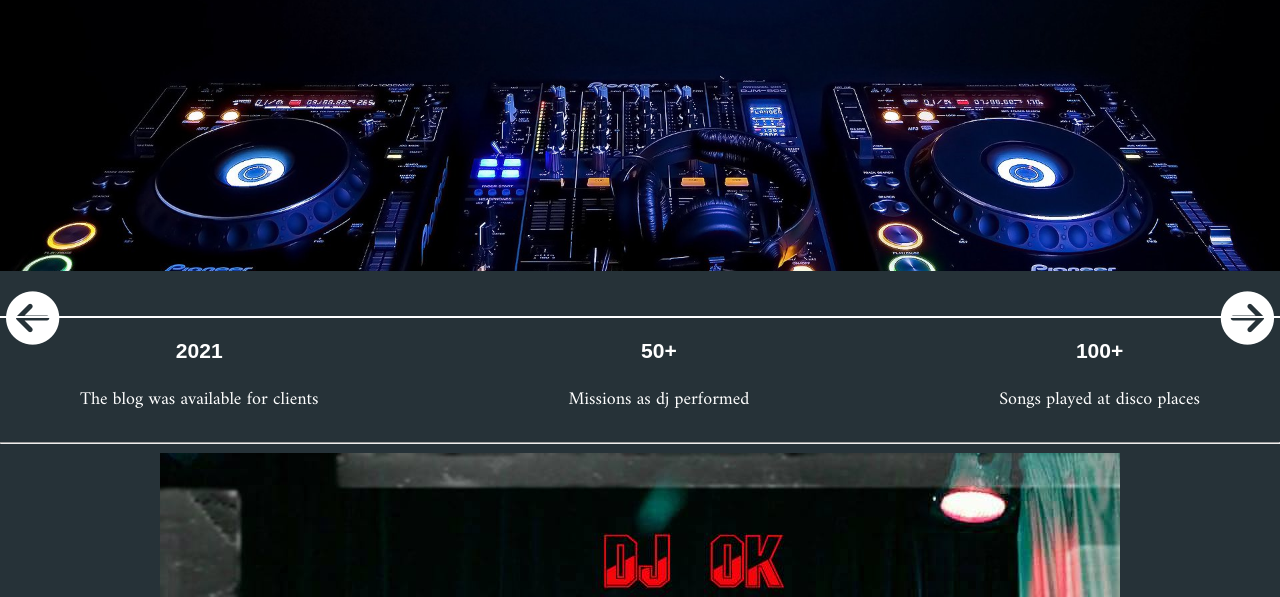
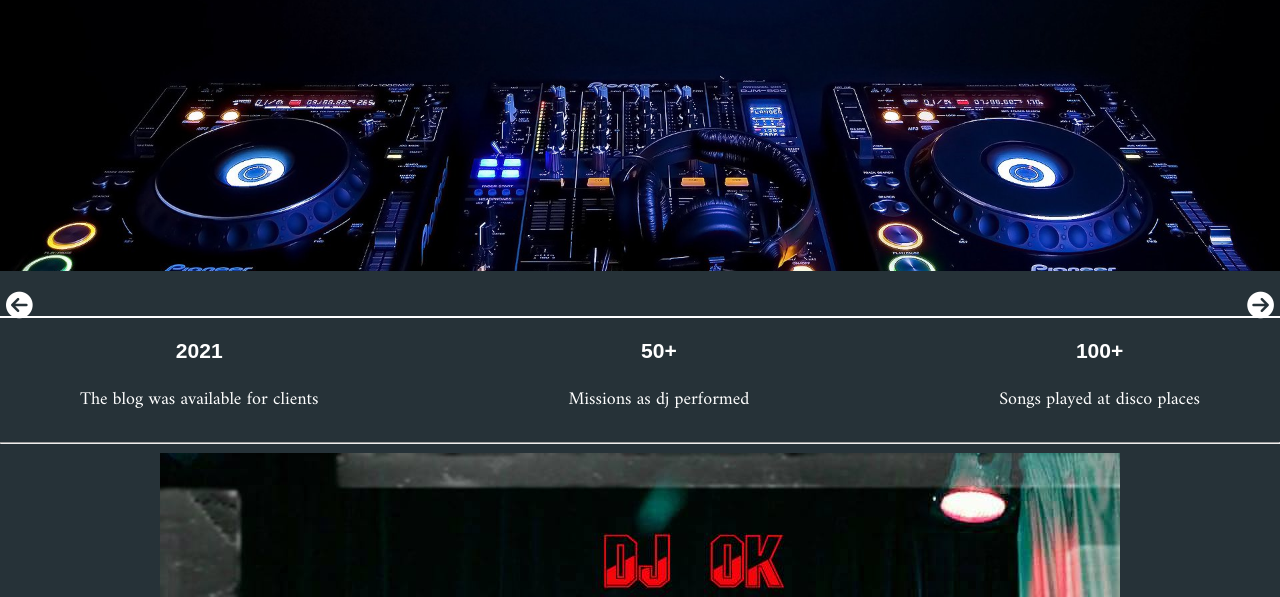
Before and after one commit to Noroff-FEU-Assignments/project-exam-1-Ole994, a plain HTML site: page index.html in a window 1280 px wide. Shown: the part 503-1100 px from the top of the page. Drawn offline with Linux system fonts and the light colour scheme; no server answers; a web font is replaced by a local one.

Commit message:
Update index.html

```diff
--- a/index.html
+++ b/index.html
@@ -101,10 +101,10 @@
 
 
     <div class="container-homepge">
-        <button class="prev-button"><i class="fas fa-arrow-circle-left fa-4x"></i></button>
+        <button class="prev-button"><i class="fas fa-arrow-circle-left fa-2x"></i></button>
 
         <div class="post-carousel"></div>
-        <button class="next-button"><i class="fas fa-arrow-circle-right fa-4x"></i></button>
+        <button class="next-button"><i class="fas fa-arrow-circle-right fa-2x"></i></button>
     </div>
 
 
```
